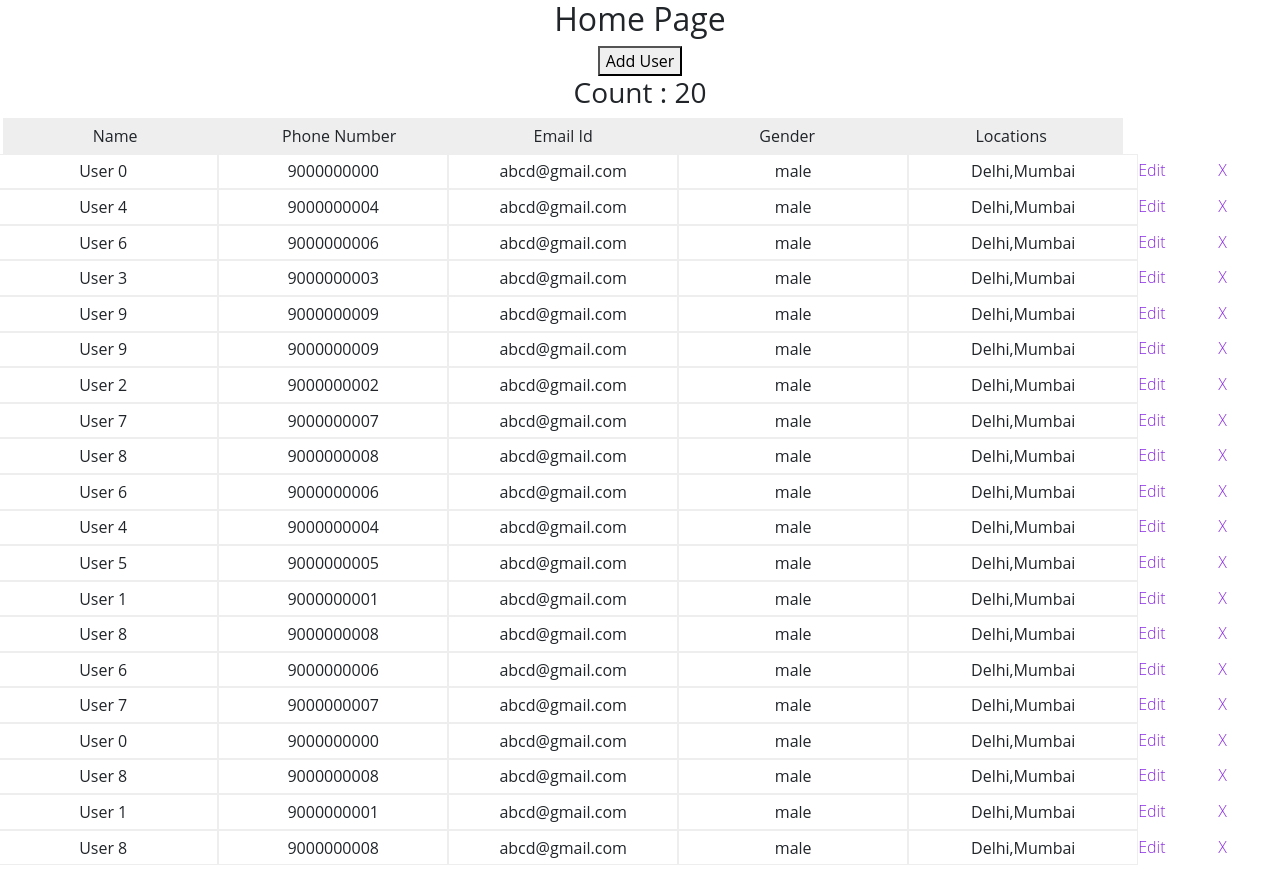
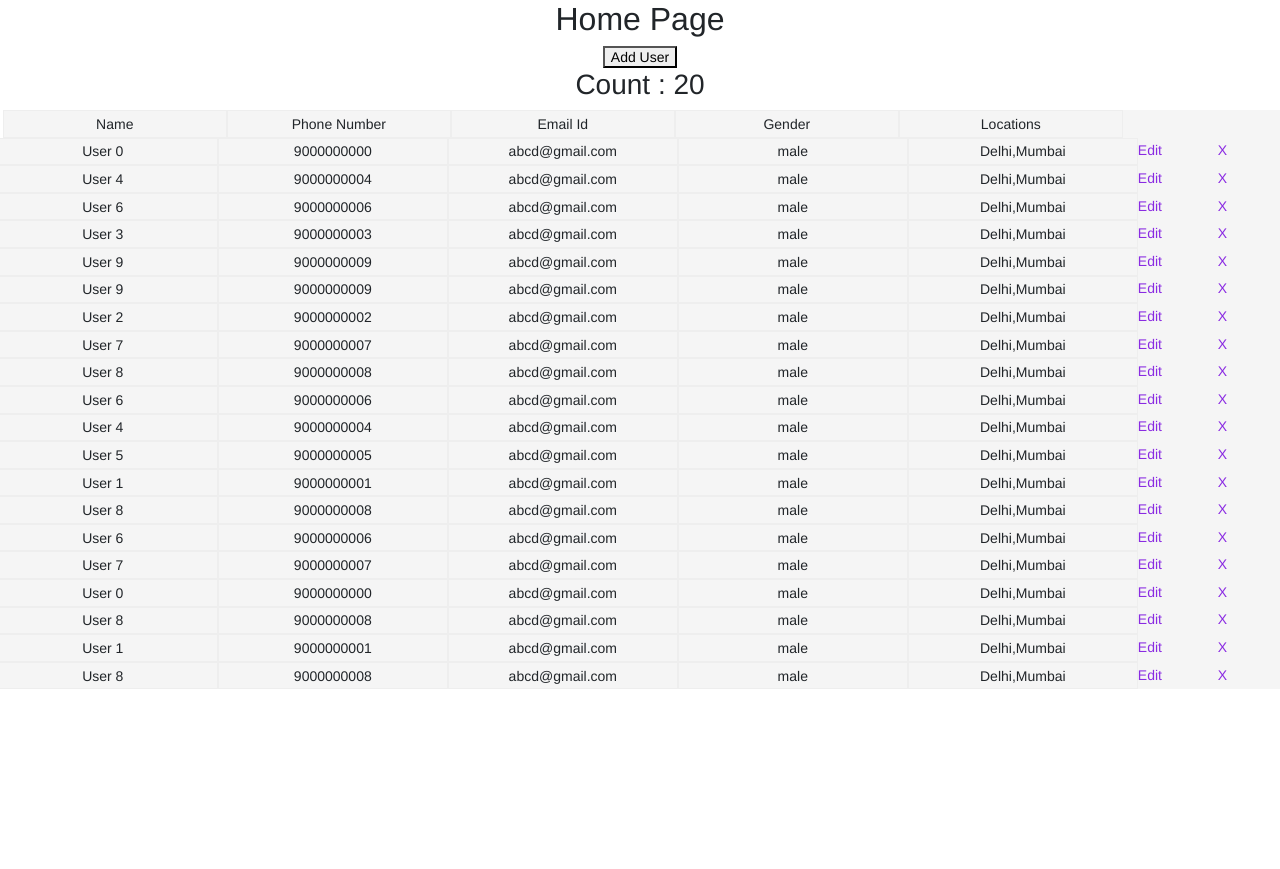
Before and after one commit to Vamshi900/nikhil_27dec20, a React (Create React App) app: page / in a window 1280 px wide. After the commit the page ends 800 px from the top, so only its background shows below. Built offline with nearby package versions, Linux system fonts and the light colour scheme.

Commit message:
minor fixes

```diff
--- a/src/Containers/UserDetails.js
+++ b/src/Containers/UserDetails.js
@@ -18,6 +18,20 @@ function UserDetails({ initialValues, handleFormSubmit }) {
 
     // keep number fields as numbers
     const value = type === 'number' ? +newValue : newValue;
+
+    if (validate[name]) {
+      const { [name]: removedError, ...rest } = errors;
+
+      // check for a new error
+      const error = validate[name](value);
+
+      // // validate the field if the value has been touched
+      setErrors({
+        ...rest,
+        ...(error && { [name]: touched[name] && error }),
+      });
+    }
+
 
     // save field values
     setValues({
@@ -80,6 +94,7 @@ function UserDetails({ initialValues, handleFormSubmit }) {
     );
     setErrors(formValidation.errors);
     setTouched(formValidation.touched);
+    console.log(formValidation)
 
     if (
       !Object.values(formValidation.errors).length && // errors object is empty
--- a/src/Containers/styles/table.scss
+++ b/src/Containers/styles/table.scss
@@ -1,7 +1,11 @@
 #app {
     font-family: 'Open Sans', sans-serif;
+    font: 14px 'Helvetica Neue', Helvetica, Arial, sans-serif;
+
+    // font-family: sans-serif;
 
     .table {
+
       margin: 0.2em;
       display: flex;
       flex-direction: column;
@@ -13,11 +17,11 @@
           flex: 2;
           padding: 0.3rem 0em;
           border: 1px solid rgb(238, 238, 238);
+          background: #f5f5f5;
         }
 
         .remove {
           border: 0;
-          background-color: white;
           text-align: left;
           font-weight: 300;
           flex: 0 0 80px;
@@ -30,9 +34,9 @@
       }
 
       .header {
-        background-color: rgb(238, 238, 238);
         div {
           cursor: pointer;
+
         }
       }
     }
```
